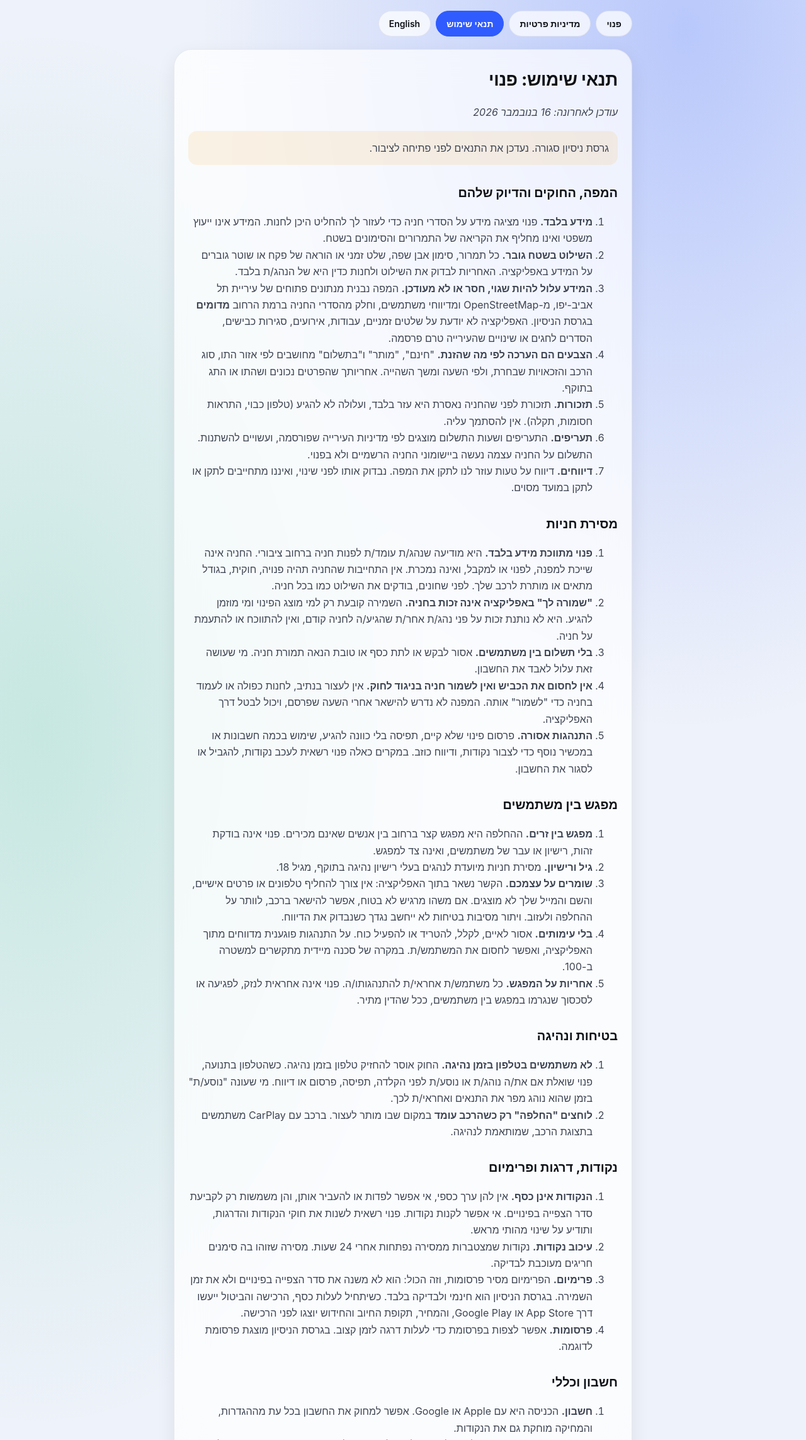
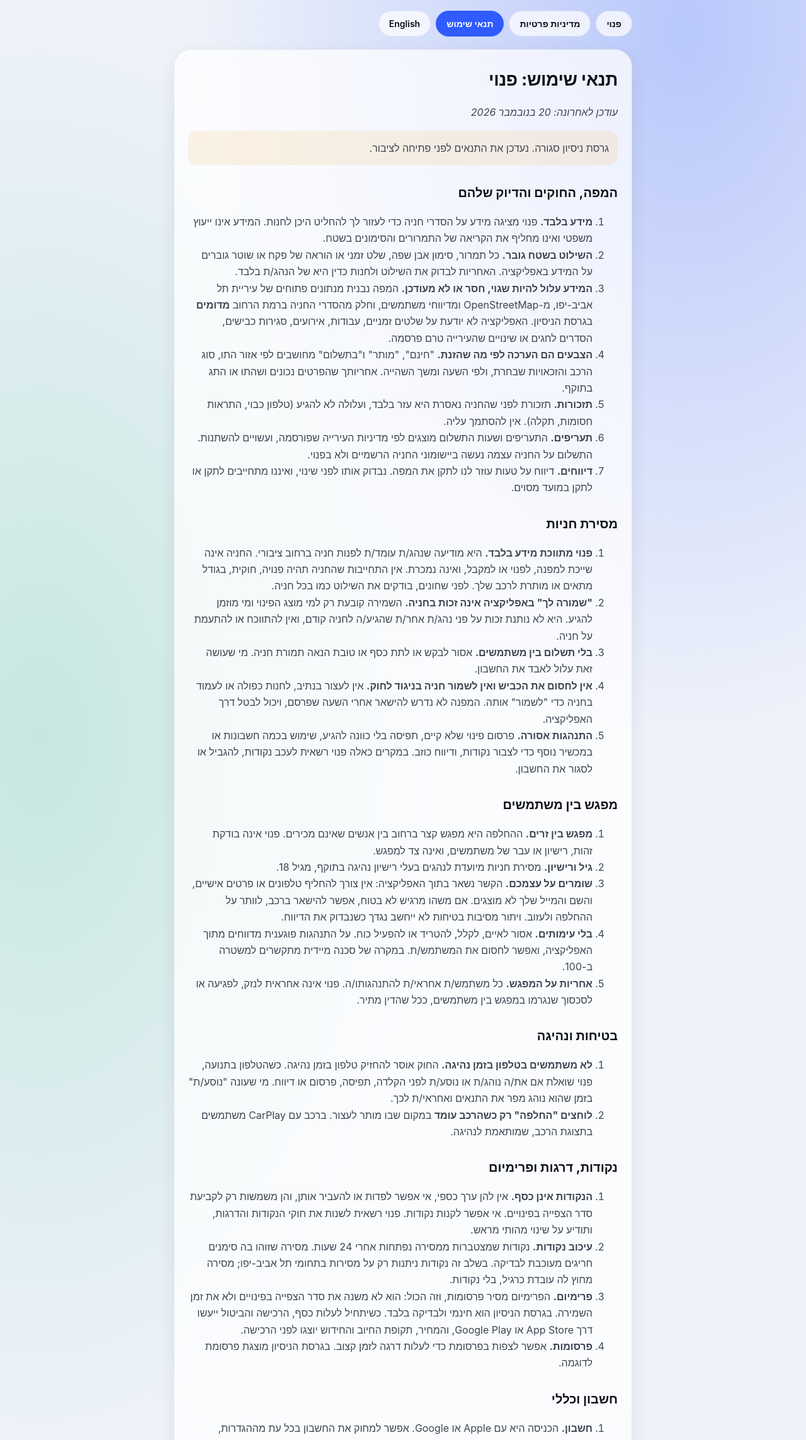
Before and after one commit to HadarDavidson/panui-site, a plain HTML site: page terms.html in a window 1280 px wide. Shown: the part 91-2378 px from the top of the page at 63% size. Drawn offline with Linux system fonts and the light colour scheme.

Commit message:
Terms: points only in Tel Aviv-Yafo (20 Nov 2026)

```diff
--- a/terms.html
+++ b/terms.html
@@ -40,7 +40,7 @@ footer { margin-top: 24px; font-size: 13px; color: var(--muted); text-align:cent
 <nav><a href="index.html">פנוי</a><a href="privacy.html">מדיניות פרטיות</a><a href="terms.html" aria-current=page>תנאי שימוש</a><a href="terms-en.html" hreflang="en">English</a></nav>
 <article>
 <h1>תנאי שימוש: פנוי</h1>
-<p><em>עודכן לאחרונה: 16 בנובמבר 2026</em></p>
+<p><em>עודכן לאחרונה: 20 בנובמבר 2026</em></p>
 <blockquote>
 <p>גרסת ניסיון סגורה. נעדכן את התנאים לפני פתיחה לציבור.</p>
 </blockquote>
@@ -78,7 +78,7 @@ footer { margin-top: 24px; font-size: 13px; color: var(--muted); text-align:cent
 <h2>נקודות, דרגות ופרימיום</h2>
 <ol>
 <li><strong>הנקודות אינן כסף.</strong> אין להן ערך כספי, אי אפשר לפדות או להעביר אותן, והן משמשות רק לקביעת סדר הצפייה בפינויים. אי אפשר לקנות נקודות. פנוי רשאית לשנות את חוקי הנקודות והדרגות, ותודיע על שינוי מהותי מראש.</li>
-<li><strong>עיכוב נקודות.</strong> נקודות שמצטברות ממסירה נפתחות אחרי 24 שעות. מסירה שזוהו בה סימנים חריגים מעוכבת לבדיקה.</li>
+<li><strong>עיכוב נקודות.</strong> נקודות שמצטברות ממסירה נפתחות אחרי 24 שעות. מסירה שזוהו בה סימנים חריגים מעוכבת לבדיקה. בשלב זה נקודות ניתנות רק על מסירות בתחומי תל אביב-יפו; מסירה מחוץ לה עובדת כרגיל, בלי נקודות.</li>
 <li><strong>פרימיום.</strong> הפרימיום מסיר פרסומות, וזה הכול: הוא לא משנה את סדר הצפייה בפינויים ולא את זמן השמירה. בגרסת הניסיון הוא חינמי ולבדיקה בלבד. כשיתחיל לעלות כסף, הרכישה והביטול ייעשו דרך App Store או Google Play, והמחיר, תקופת החיוב והחידוש יוצגו לפני הרכישה.</li>
 <li><strong>פרסומות.</strong> אפשר לצפות בפרסומת כדי לעלות דרגה לזמן קצוב. בגרסת הניסיון מוצגת פרסומת לדוגמה.</li>
 </ol>
```
